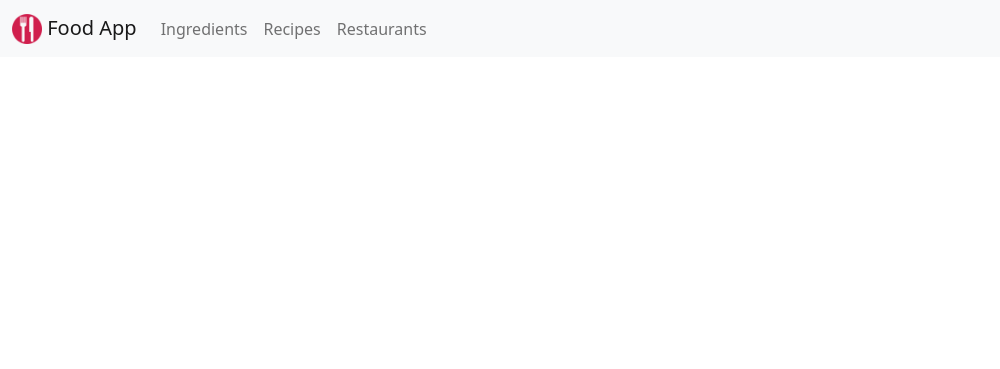
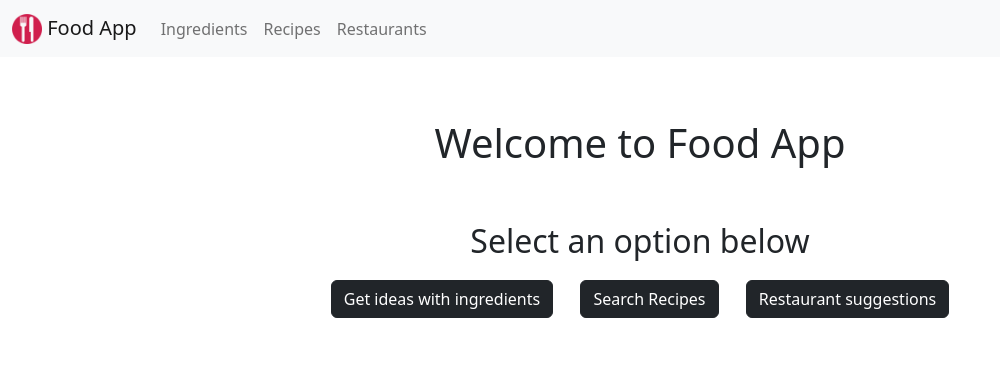
Before and after one commit to jorgerodriguez860/food-app, a plain HTML site: page index.html in a window 1280 px wide. Shown: the whole page, without its empty margins (0-1000 px from the left). Drawn offline with nearby package versions, Linux system fonts and the light colour scheme.

Commit message:
added main content div

```diff
--- a/food-app.css
+++ b/food-app.css
@@ -0,0 +1,20 @@
+#container {
+    padding: 2%;
+}
+
+
+
+#welcome {
+    display: flex;
+    flex-direction: column;
+    text-align: center;
+    padding: 3%;
+}
+
+#selectPrompt {
+    margin-top: 4%;
+}
+
+button {
+    margin: 1%;
+}
--- a/index.html
+++ b/index.html
@@ -33,13 +33,29 @@
         </div>
     </nav>      <!-- end of navbar -->
 
-    <div id="container">    <!-- main container -->
+<div id="container">    <!-- main container -->
 
-        <div id="main">     <!-- main div to hold content -->
+  <div id="main">     <!-- main div to hold content -->
+    <div id="welcome">    <!-- welcome div -->
+      <div id="header">   <!-- header -->
+        <h1>Welcome to Food App</h1>
+      </div>
 
-        </div>
+      <div id="selectPrompt">
+        <h2>Select an option below</h2>
+        <button type="button" class="btn btn-dark">Get ideas with ingredients</button>
+        <button type="button" class="btn btn-dark">Search Recipes</button>
+        <button type="button" class="btn btn-dark">Restaurant suggestions</button>
 
+      </div>
     </div>
+
+
+
+
+  </div>
+
+</div>
 </body>
 <script src="./food-app.js"></script>
 <!-- JavaScript Bundle with Popper -->
```
